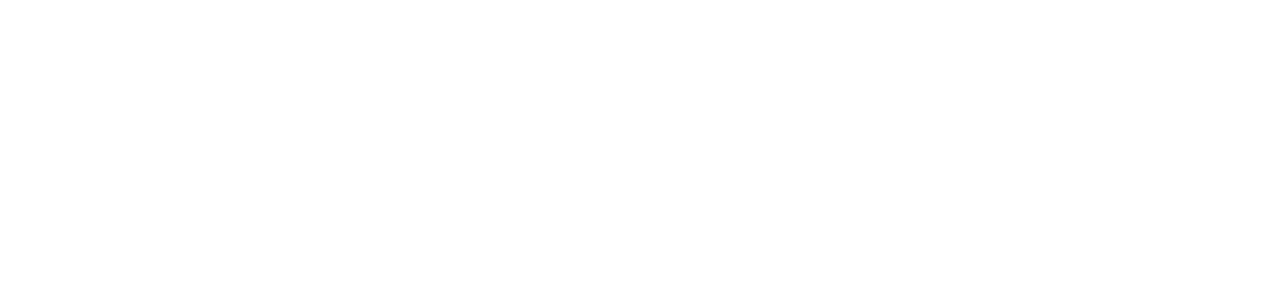
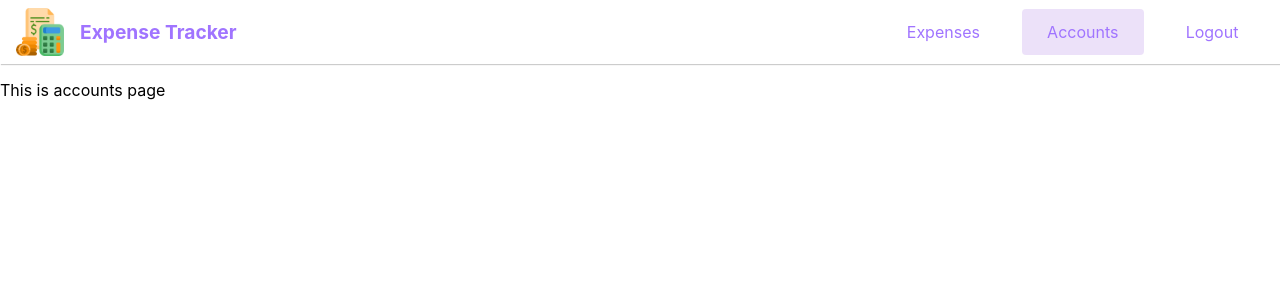
Before and after one commit to keidakira/expense-tracker, a React (Create React App) app in the folder client/: page /accounts in a window 1280 px wide. Before the commit this address had no page. Shown: the top 300 px of the page. Built offline with nearby package versions, Linux system fonts and the light colour scheme; sample sign-in values are in the browser's storage.

Commit message:
[Client] Created a dummy Accounts page in client

```diff
--- a/client/src/App.js
+++ b/client/src/App.js
@@ -11,6 +11,7 @@
 // External Libraries
 import { BrowserRouter, Routes, Route } from "react-router-dom";
 import Logout from "./pages/Logout";
+import Accounts from "./pages/Accounts";
 
 const App = () => {
   return (
@@ -18,6 +19,7 @@
       <Routes>
         <Route path="/" element={<Login />} />
         <Route path="/expenses" element={<Expenses />} />
+        <Route path="/accounts" element={<Accounts />} />
         <Route path="/logout" element={<Logout />} />
       </Routes>
     </BrowserRouter>
--- a/client/src/components/Navbar/index.jsx
+++ b/client/src/components/Navbar/index.jsx
@@ -8,7 +8,7 @@
 
 import "./style.css";
 
-const Navbar = () => {
+const Navbar = ({ active }) => {
   return (
     <nav className="navbar">
       <div className="navbar-container">
@@ -19,12 +19,12 @@
           </Link>
         </div>
         <div className="navbar-menu">
-          <Link to="/expenses" className="active">
+          <Link to="/expenses" className={active === "expenses" && "active"}>
             <span className="navbar-menu-button">Expenses</span>
           </Link>
-          {/* <Link to="/accounts">
+          <Link to="/accounts" className={active === "accounts" && "active"}>
             <span className="navbar-menu-button">Accounts</span>
-          </Link> */}
+          </Link>
           <Link to="/logout">
             <span className="navbar-menu-button">Logout</span>
           </Link>
--- /dev/null
+++ b/client/src/pages/Accounts/index.js
@@ -0,0 +1,17 @@
+import React from "react";
+import Navbar from "../../components/Navbar";
+
+const Accounts = () => {
+  // Check if user is logged in
+  if (!window.localStorage.getItem("token")) {
+    window.location.href = "/";
+  }
+  return (
+    <div className="App">
+      <Navbar active="accounts" />
+      <p>This is accounts page</p>
+    </div>
+  );
+};
+
+export default Accounts;
--- a/client/src/pages/Expenses/index.jsx
+++ b/client/src/pages/Expenses/index.jsx
@@ -11,7 +11,6 @@
 import { formatMoney } from "../../utils/mathf";
 import { formatDateToString } from "../../utils/date";
 import { NewTransactionModal } from "../../components/Modals/NewTransactionModal";
-import Login from "../Login";
 import { useRef } from "react";
 import Navbar from "../../components/Navbar";
 
@@ -28,8 +27,6 @@
   const [userId, setUserId] = useState(null);
 
   const getTransactionsButtonRef = useRef(null);
-
-  const currentPage = window.location.pathname;
 
   // Check if user is logged in
   if (!window.localStorage.getItem("token")) {
@@ -104,17 +101,13 @@
     setGetTransactions(!getTransactions);
   };
 
-  if (currentPage === "/login") {
-    return <Login />;
-  }
-
   if (userId === null) {
     return;
   }
 
   return (
     <div className="App">
-      <Navbar />
+      <Navbar active="expenses" />
       <div className="transactions-selection">
         <Dropdown
           onChange={handleMonthChange}
```
Also changed, not shown: client/src/pages/Accounts/styles.css (added).
